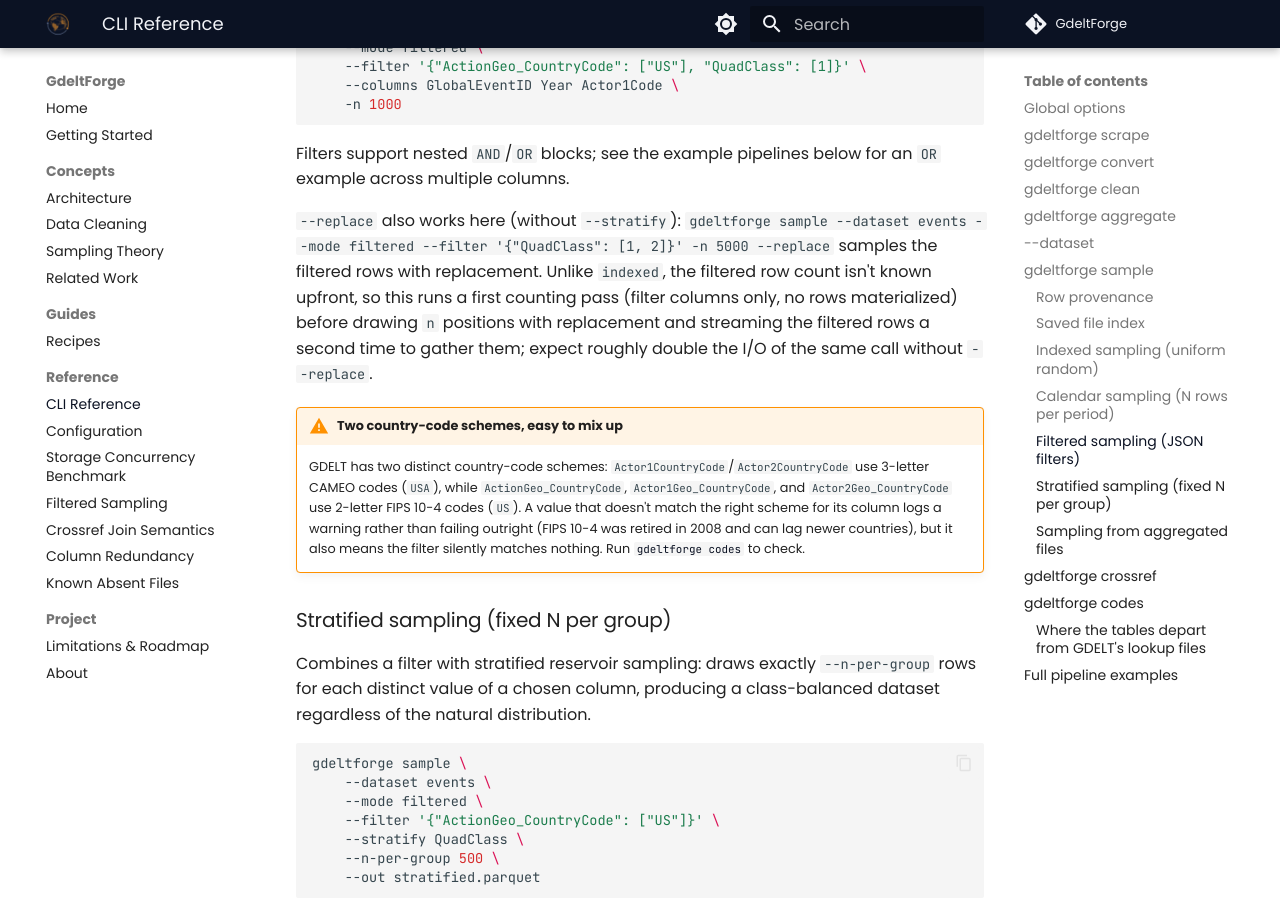
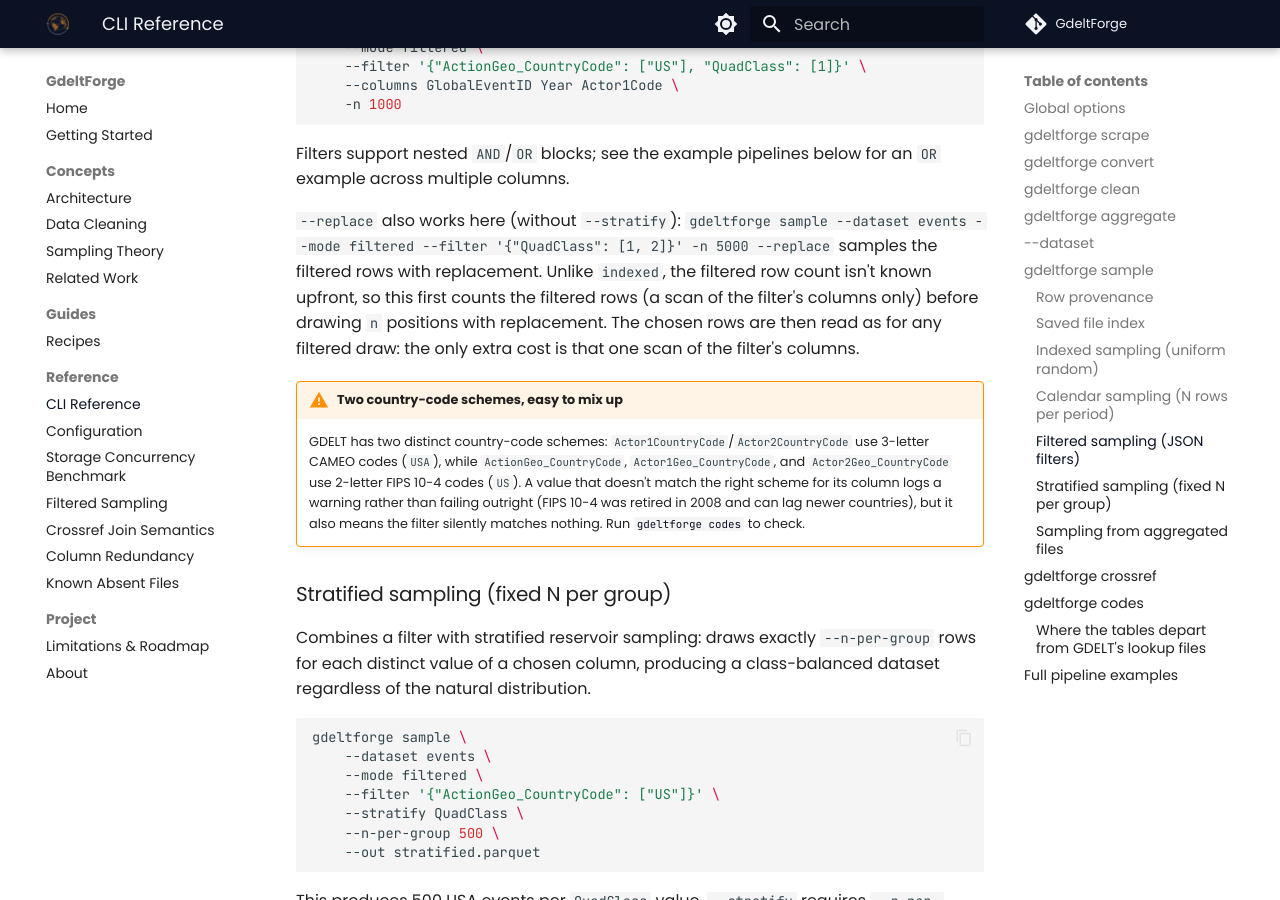
Before and after one commit to Vinicius-Teixeirac/GdeltForge, an MkDocs documentation site: the page built from docs/cli-reference.md, in a window 1280 px wide and 900 px high, scrolled down 18287 px. Built offline with MkDocs 1.6.1 and Material for MkDocs 9.7.7, drawn with Linux system fonts in a browser that asks for light colours; comment, search, counter and statistics services are not loaded.

Commit message:
docs(sample): describe --replace as the two-pass draw it now is
The CLI reference said a filtered --replace draw streams the filtered
rows a second time to gather them and costs roughly double the I/O of
the same draw without --replace. Every filtered draw now reads its
chosen rows in a second pass, so the only extra cost of --replace is
its first scan, which counts the filtered rows over the filter's
columns. The two took the same time on a year of Events (11.7 and
11.8 s).

Claude Code has been used: The prompt below condenses a multi-message
session into one standalone brief:

    The independent QA report on the 0.15.0.dev1 candidate is in. Work
    through it as the release process says: fix each finding on its
    feature's branch, so the release branch can be rebuilt and a dev2
    candidate built for a new QA pass. QA failed F1 (filtered draws
    peak above 0.14.2's memory: the whole archive's random draw 8.9 vs
    3.2 GiB, every row of a week 4.3 vs 1.3) and D1 (the manifest's
    input fingerprint is described as stronger than it is). Its most
    important observation: building the saved file index cold over the
    368,388 files of a translated 15-minute stream still peaks at
    43 GiB on Linux, because the per-file schema work on the footer
    reads' worker threads keeps about 114 KiB per file, against about
    3 KiB on the main thread. It also noted that the refusal of an
    index directory inside a data directory names a placeholder file,
    that the saved index never drops removed files, and that the docs
    call that stream the translated GKG 2.1 stream. Sampled output
    must stay identical to 0.14.2.

Co-Authored-By: Claude Opus 5.5 <noreply@anthropic.com>

```diff
--- a/docs/cli-reference.md
+++ b/docs/cli-reference.md
@@ -390,7 +390,7 @@ gdeltforge sample \
 
 Filters support nested `AND`/`OR` blocks; see the example pipelines below for an `OR` example across multiple columns.
 
-`--replace` also works here (without `--stratify`): `gdeltforge sample --dataset events --mode filtered --filter '{"QuadClass": [1, 2]}' -n 5000 --replace` samples the filtered rows with replacement. Unlike `indexed`, the filtered row count isn't known upfront, so this runs a first counting pass (filter columns only, no rows materialized) before drawing `n` positions with replacement and streaming the filtered rows a second time to gather them; expect roughly double the I/O of the same call without `--replace`.
+`--replace` also works here (without `--stratify`): `gdeltforge sample --dataset events --mode filtered --filter '{"QuadClass": [1, 2]}' -n 5000 --replace` samples the filtered rows with replacement. Unlike `indexed`, the filtered row count isn't known upfront, so this first counts the filtered rows (a scan of the filter's columns only) before drawing `n` positions with replacement. The chosen rows are then read as for any filtered draw: the only extra cost is that one scan of the filter's columns.
 
 !!! warning "Two country-code schemes, easy to mix up"
 
```
